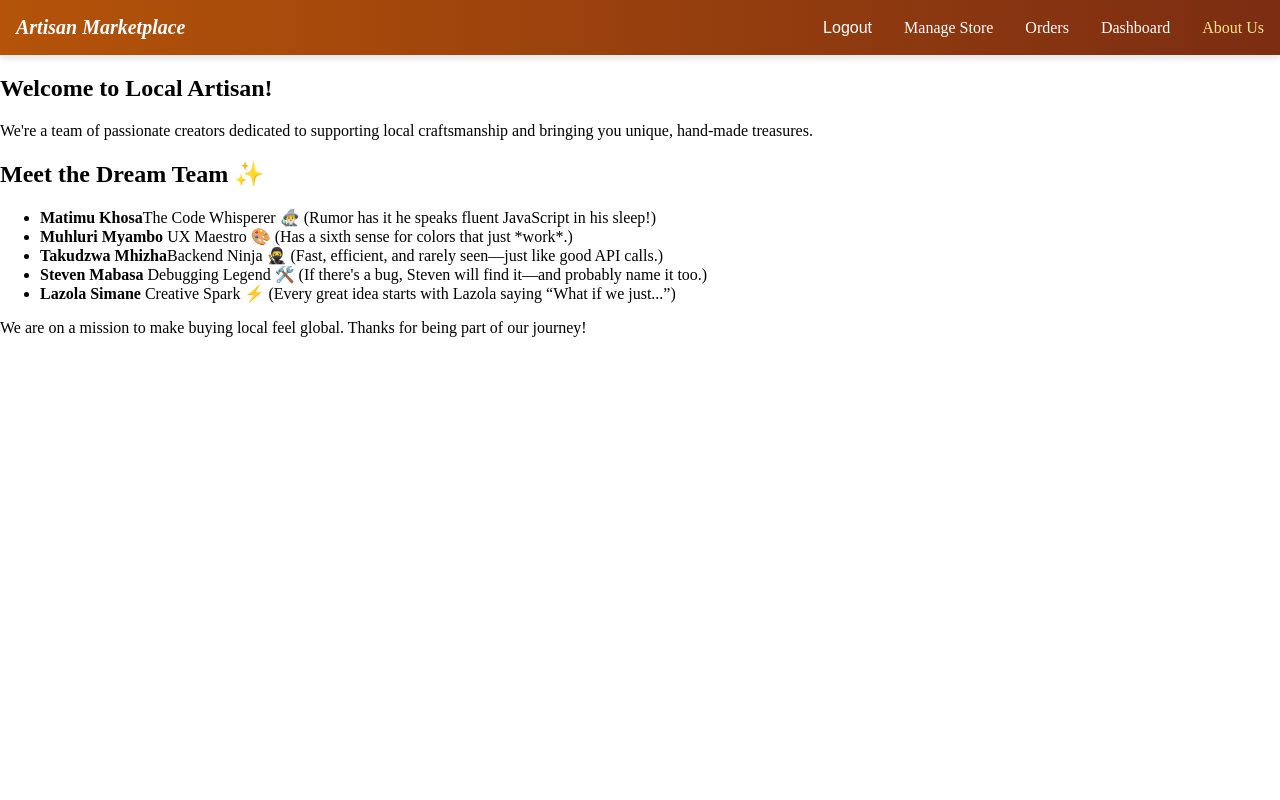
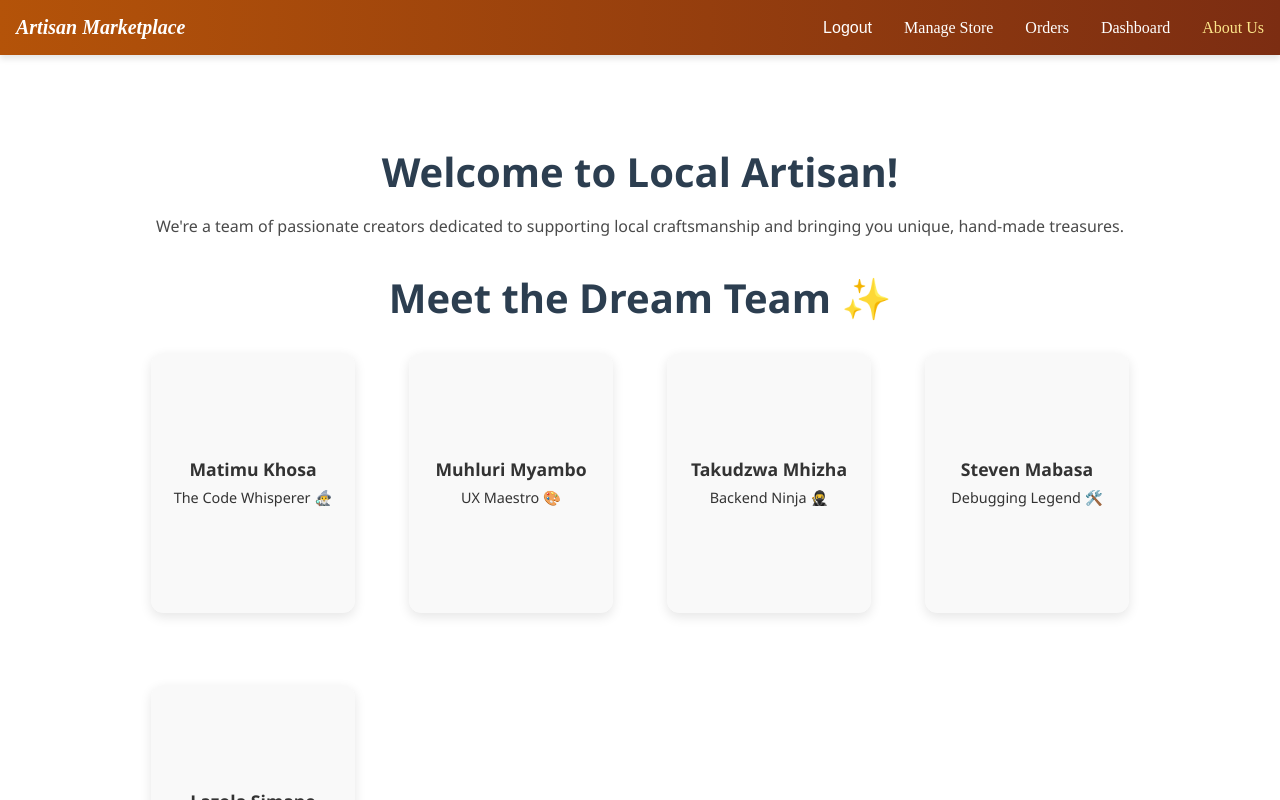
Before and after one commit to TakudzwaT/artisanMarketPlace, a React (Vite) app: page /about in a window 1280 px wide. Built offline with nearby package versions, Linux system fonts and the light colour scheme; no server answers.

Commit message:
About us

```diff
--- a/src/About.jsx
+++ b/src/About.jsx
@@ -1,29 +1,136 @@
-import Navi from "./components/sellerNav"
-import React from "react";
+import React, { useState } from 'react';
+import Navi from "./components/sellerNav";
+
+const teamMembers = [
+  { name: 'Matimu Khosa', title: 'The Code Whisperer 🧙‍♂️', description: 'Rumor has it he speaks fluent JavaScript in his sleep!', image: '/images/matimu.jpg' },
+  { name: 'Muhluri Myambo', title: 'UX Maestro 🎨', description: 'Has a sixth sense for colors that just *work*.', image: '/images/muhluri.jpg' },
+  { name: 'Takudzwa Mhizha', title: 'Backend Ninja 🥷', description: 'Fast, efficient, and rarely seen—just like good API calls.', image: '/images/takudzwa.jpg' },
+  { name: 'Steven Mabasa', title: 'Debugging Legend 🛠️', description: "If there's a bug, Steven will find it—and probably name it too.", image: '/images/steven.jpg' },
+  { name: 'Lazola Simane', title: 'Creative Spark ⚡', description: 'Every great idea starts with Lazola saying “What if we just...”', image: '/images/lazola.jpg' }
+];
 
 function AboutUs() {
+  const [selected, setSelected] = useState(null);
+
   return (
     <>
       <Navi />
+      <style>{`
+        .about-us-container {
+          max-width: 1000px;
+          margin: 2rem auto;
+          padding: 1.5rem;
+          font-family: 'Segoe UI', Tahoma, Geneva, Verdana, sans-serif;
+          color: #333;
+        }
+        .AboutUsH {
+          font-size: 2.5rem;
+          text-align: center;
+          margin-bottom: 0.5rem;
+          color: #2c3e50;
+        }
+        .intro-text {
+          text-align: center;
+          margin-bottom: 2rem;
+          color: #4a4a4a;
+        }
+        .team-cards {
+          display: grid;
+          grid-template-columns: repeat(auto-fit, minmax(220px, 1fr));
+          gap: 2rem;
+        }
+        .card {
+          perspective: 1000px;
+          cursor: pointer;
+        }
+        .card-inner {
+          position: relative;
+          width: 100%;
+          min-height: 260px;
+          transition: transform 0.8s;
+          transform-style: preserve-3d;
+        }
+        .card.flipped .card-inner {
+          transform: rotateY(180deg);
+        }
+        .card-face {
+          position: absolute;
+          top: 0;
+          left: 0;
+          width: 100%;
+          height: 100%;
+          backface-visibility: hidden;
+          border-radius: 12px;
+          box-shadow: 0 4px 8px rgba(0,0,0,0.1);
+          display: flex;
+          flex-direction: column;
+          justify-content: center;
+          align-items: center;
+          padding: 1rem;
+          box-sizing: border-box;
+        }
+        .card-front {
+          background-color: #f9f9f9;
+        }
+        .card-back {
+          background-color: #2c3e50;
+          color: #fff;
+          transform: rotateY(180deg);
+        }
+        .card-front h3,
+        .card-back h3 {
+          margin: 0.25rem 0;
+          font-size: 1.1rem;
+          line-height: 1.2;
+        }
+        .card-front p,
+        .card-back p {
+          font-size: 0.9rem;
+          line-height: 1.3;
+          margin: 0.25rem 0;
+          word-break: break-word;
+        }
+        .closing-text {
+          text-align: center;
+          margin-top: 2rem;
+          color: #5a5a5a;
+        }
+      `}</style>
       <div className="about-us-container">
         <h1 className="AboutUsH">Welcome to Local Artisan!</h1>
         <p className="intro-text">
           We're a team of passionate creators dedicated to supporting local craftsmanship and bringing you unique, hand-made treasures.
         </p>
-                <h2 className="team-header">Meet the Dream Team ✨</h2>
-                <ul className="team-list">
-                    <li><strong>Matimu Khosa</strong>The Code Whisperer 🧙‍♂️ (Rumor has it he speaks fluent JavaScript in his sleep!)</li>
-                    <li><strong>Muhluri Myambo</strong> UX Maestro 🎨 (Has a sixth sense for colors that just *work*.)</li>
-                    <li><strong>Takudzwa Mhizha</strong>Backend Ninja 🥷 (Fast, efficient, and rarely seen—just like good API calls.)</li>
-                    <li><strong>Steven Mabasa</strong> Debugging Legend 🛠️ (If there's a bug, Steven will find it—and probably name it too.)</li>
-                    <li><strong>Lazola Simane</strong> Creative Spark ⚡ (Every great idea starts with Lazola saying “What if we just...”)</li>
-                </ul>
+        <h2 className="AboutUsH">Meet the Dream Team ✨</h2>
+        <div className="team-cards">
+          {teamMembers.map(member => (
+            <div
+              key={member.name}
+              className={`card ${selected === member.name ? 'flipped' : ''}`}
+              onClick={() => setSelected(selected === member.name ? null : member.name)}
+            >
+              <div className="card-inner">
+                <div className="card-face card-front">
+                  <h3>{member.name}</h3>
+                  <p>{member.title}</p>
+                </div>
+                <div className="card-face card-back">
+                  <h3>About</h3>
+                  <p>{member.description}</p>
+                  {selected === member.name && (
+                    <img src={member.image} alt={member.name} style={{ width: '80%', borderRadius: '8px', marginTop: '0.5rem' }} />
+                  )}
+                </div>
+              </div>
+            </div>
+          ))}
+        </div>
         <p className="closing-text">
           We are on a mission to make buying local feel global. Thanks for being part of our journey!
         </p>
       </div>
     </>
-    )
-};
+  );
+}
 
 export default AboutUs;
```
Lines whose indentation alone changed are shown as unchanged.
